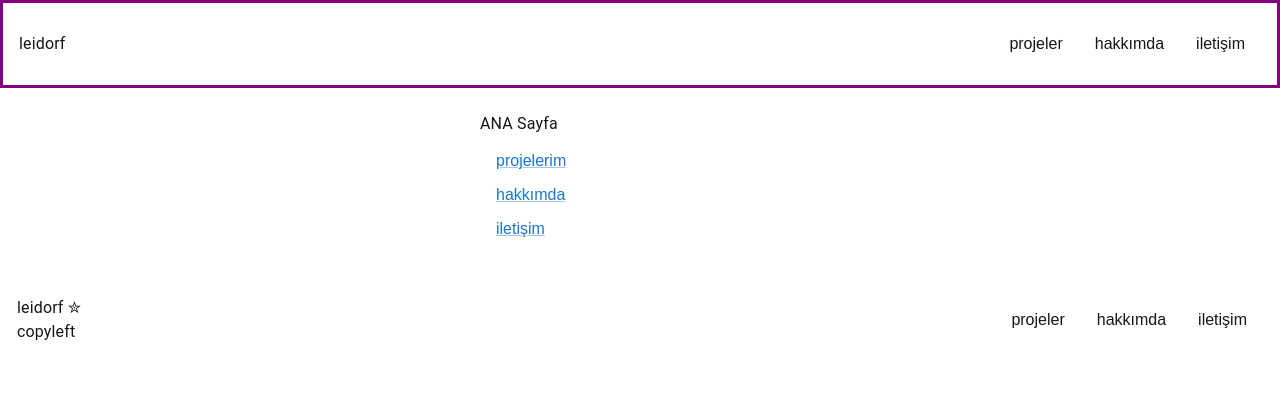
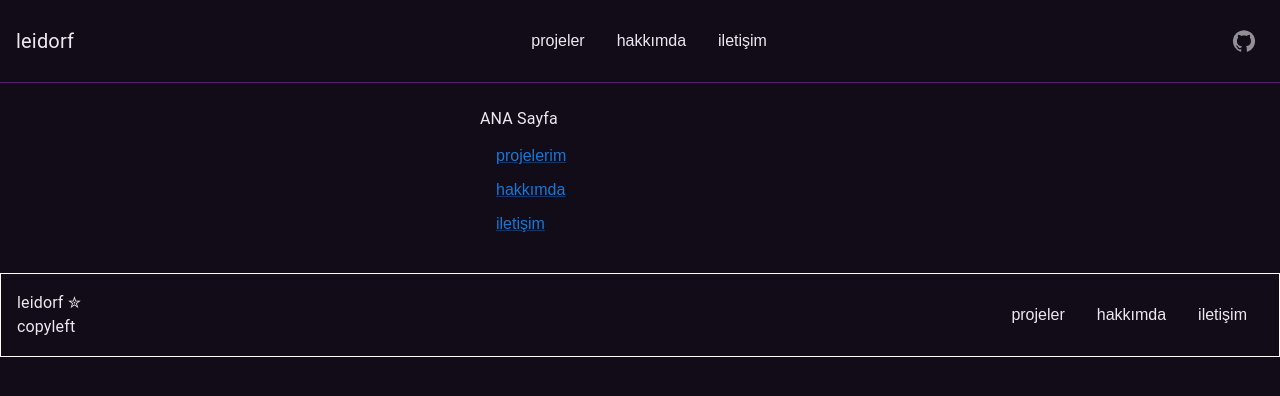
Before and after one commit to leidorf/frontend-tasks, a Next.js app in the folder website/: page / in a window 1280 px wide. Shown: the top 396 px of the page. Built offline with nearby package versions, Linux system fonts and the light colour scheme.

Commit message:
website v0.4.1

```diff
--- a/website/components/layout/Header.js
+++ b/website/components/layout/Header.js
@@ -1,4 +1,5 @@
-import { Typography, Box, List, ListItem } from "@mui/material";
+import { GitHub } from "@mui/icons-material";
+import { Typography, Box, List, ListItem, Button, IconButton } from "@mui/material";
 import { useState } from "react";
 
 const Header = () => {
@@ -17,16 +18,20 @@ const Header = () => {
           display: "flex",
           justifyContent: "space-between",
           alignItems: "center",
-          border: "purple 3px solid",
+          borderBottom: "#52207b 1px solid",
         }}
       >
         <Typography
           component="a"
           href="/"
+          sx={{
+            fontSize: "1.25rem",
+            "&:hover": { textDecorationLine: "underline", textDecorationColor: "#c09edb" },
+          }}
         >
           leidorf
         </Typography>
-        <Box sx={{}} >
+        <Box sx={{}}>
           <List sx={{ display: "flex" }}>
             <ListItem
               component="a"
@@ -48,6 +53,12 @@ const Header = () => {
             </ListItem>
           </List>
         </Box>
+        <IconButton
+          href="https://github.com/leidorf"
+          target="_blank"
+        >
+          <GitHub sx={{ filter: "invert(1)" }} />
+        </IconButton>
       </Box>
     </>
   );
--- a/website/package.json
+++ b/website/package.json
@@ -11,6 +11,7 @@
   "dependencies": {
     "@emotion/react": "^11.14.0",
     "@emotion/styled": "^11.14.0",
+    "@mui/icons-material": "^6.4.7",
     "@mui/material": "^6.4.5",
     "next": "15.1.7",
     "react": "^19.0.0",
--- a/website/pages/projects.js
+++ b/website/pages/projects.js
@@ -25,10 +25,14 @@ export default function Projects({ data }) {
         <Box>
           <List>
             {data.projects.map((project) => (
-              <ListItem component="div">
+              <ListItem
+                component="div"
+                sx={{ display: "flex", justifyContent: "space-between" }}
+              >
                 <Link
                   href={project.link}
                   target="_blank"
+                  sx={{pr:10}}
                 >
                   {project.title}
                 </Link>
--- a/website/styles/globals.css
+++ b/website/styles/globals.css
@@ -1,13 +1,6 @@
 :root {
-  --background: #ffffff;
-  --foreground: #171717;
-}
-
-@media (prefers-color-scheme: dark) {
-  :root {
-    --background: #5a3333;
-    --foreground: #ededed;
-  }
+  --background: #120c18;
+  --foreground: #ede8f0;
 }
 
 html,
```
Also changed, not shown: 1 other file (tests, documents, lock files or other folders).
